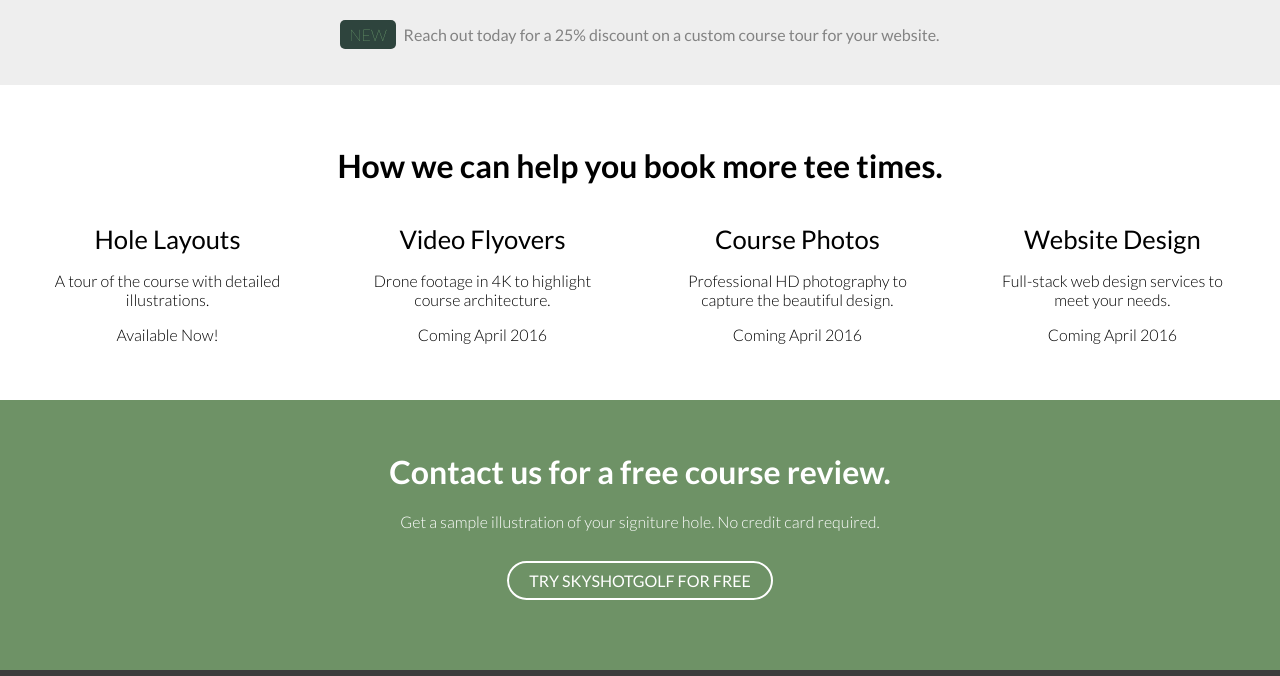
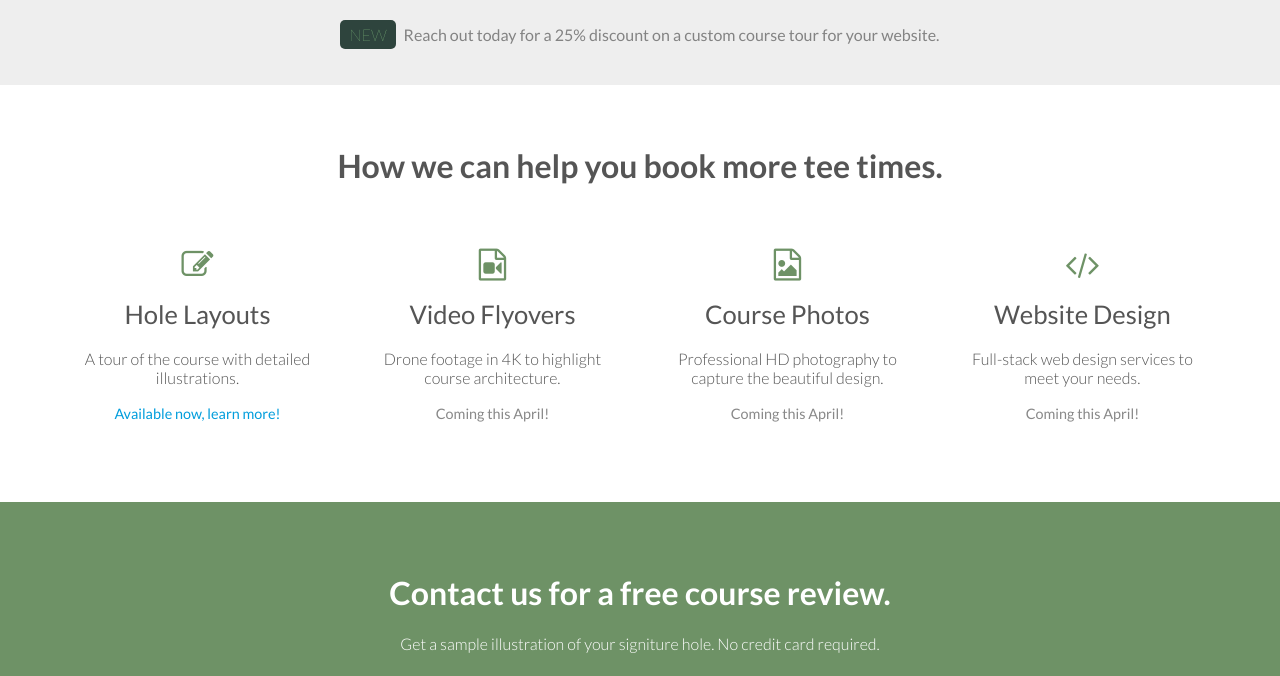
Before and after one commit to brandonrukin/skyshotgolf-website, a website: page index.html in a window 1280 px wide. Shown: the part 907-1583 px from the top of the page. Drawn offline with Linux system fonts and the light colour scheme.

Commit message:
add style free and services section

```diff
--- a/index.html
+++ b/index.html
@@ -36,27 +36,31 @@
 	</section>
 
 	<section class="services">
-		<h1>How we can help you book more tee times.</h1>
+		<h1 class="services__tagline">How we can help you book more tee times.</h1>
 		<div class="services__list">
 			<div class="services__item">
+				<i class="fa fa-pencil-square-o"></i>
 				<h1>Hole Layouts</h1>
 				<p>A tour of the course with detailed illustrations.</p>
-				<p>Available Now!</p>
+				<span class="available">Available now, learn more!</span>
 			</div>
 			<div class="services__item">
+				<i class="fa fa-file-video-o"></i>
 				<h1>Video Flyovers</h1>
 				<p>Drone footage in 4K to highlight course architecture.</p>
-				<p>Coming April 2016</p>
+				<span>Coming this April!</span>
 			</div>
 			<div class="services__item">
+				<i class="fa fa-file-image-o"></i>
 				<h1>Course Photos</h1>
 				<p>Professional HD photography to capture the beautiful design.</p>
-				<p>Coming April 2016</p>
+				<span>Coming this April!</span>
 			</div>
 			<div class="services__item">
+				<i class="fa fa-code"></i>
 				<h1>Website Design</h1>
 				<p>Full-stack web design services to meet your needs.</p>
-				<p>Coming April 2016</p>
+				<span>Coming this April!</span>
 			</div>
 		</div>
 	</section>
--- a/src/css/_free.css
+++ b/src/css/_free.css
@@ -1,7 +1,7 @@
 .free {
 	background: #6E9266;
-	padding: 30px;
-	padding-bottom: 80px;
+	padding: 50px;
+	padding-bottom: 100px;
 	text-align: center;
 	color: #FFF;
 	h1 {
@@ -10,16 +10,17 @@
 	p {
 		font-weight: 300;
 		margin-bottom: 2.5em;
+		color: #FFF;
 	}
 	a {
 		text-transform: uppercase;
-		padding: 8px 20px;
-		border: 2px solid #FFF;
-		border-radius: 20px;
+		padding: 12px 26px;
+		border: 2px solid #AAC9A3;
+		border-radius: 40px;
 		margin-bottom: 100px;
 		cursor: pointer;
 		&:hover {
-			border: 2px solid #AAC9A3;
+			border: 2px solid #FFF;
 		}
 	}
 }
--- a/src/css/_services.css
+++ b/src/css/_services.css
@@ -1,7 +1,10 @@
 .services {
-	padding: 40px;
-	h1 {
+	padding: 80px;
+  padding-top: 40px;
+  color: #555;
+	&__tagline{
 		font-weight: 600;
+    margin-bottom: 2em;
 		text-align: center;
 	}
 	&__list {
@@ -10,12 +13,28 @@
 	&__item {
   		lost-column: 1/4 4 60px;
   		text-align: center;
+      i {
+          font-size: 2em;
+          color: #6E9266;
+      }
   		h1 {
   			font-weight: 400;
   			font-size: 1.6em;
+        margin-bottom: .8em;
   		}
   		p {
   			font-weight: 300;
   		}
+      span {
+        color: #888;
+        font-size: .9em;
+      }
+      .available {
+        color: #009DDC;
+        cursor: pointer;
+        &:hover {
+          text-decoration: underline;
+        }
+      }
   	}
 }
```
Also changed, not shown: dist/css/styles.css, favicon.ico (added).
